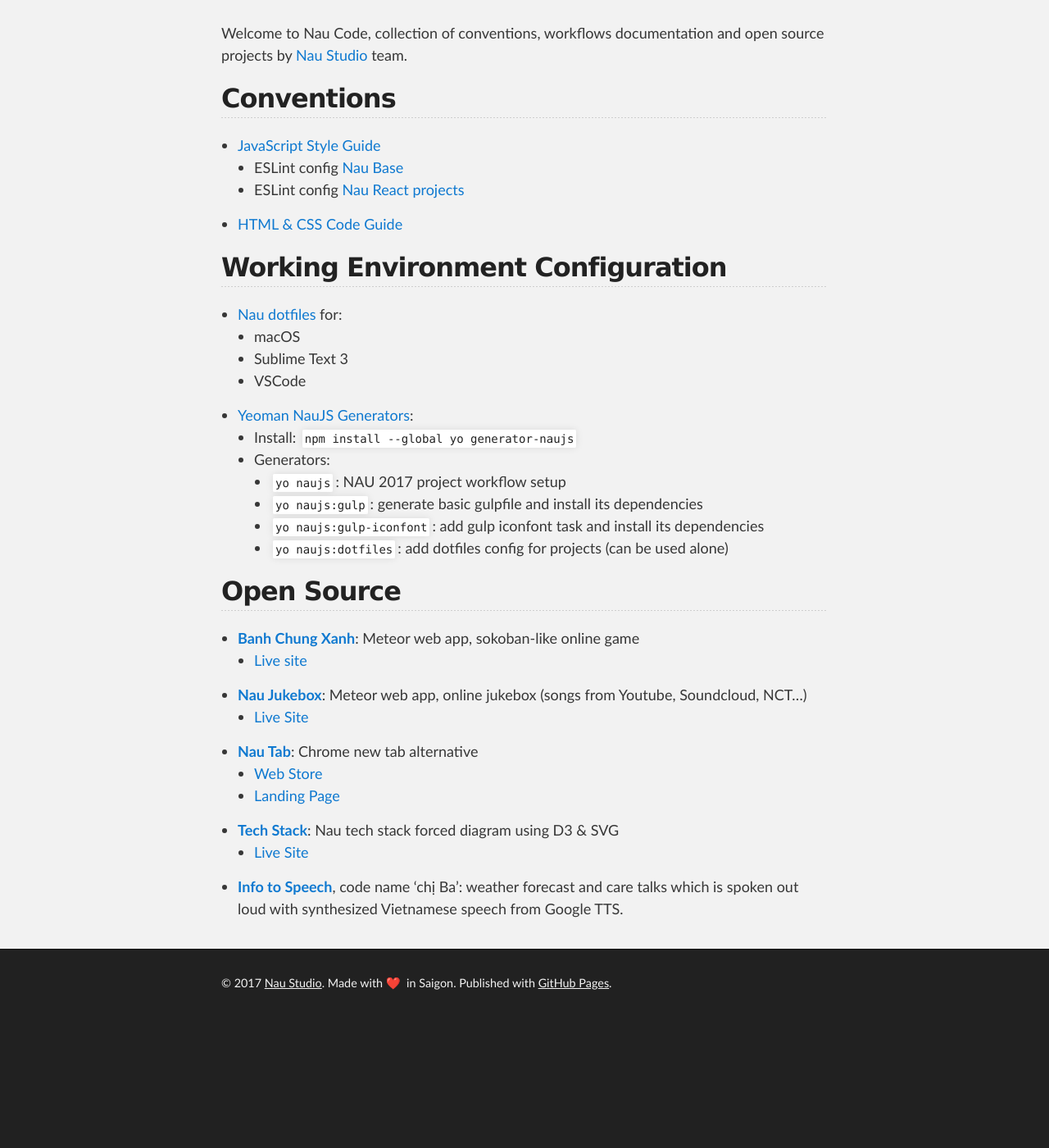
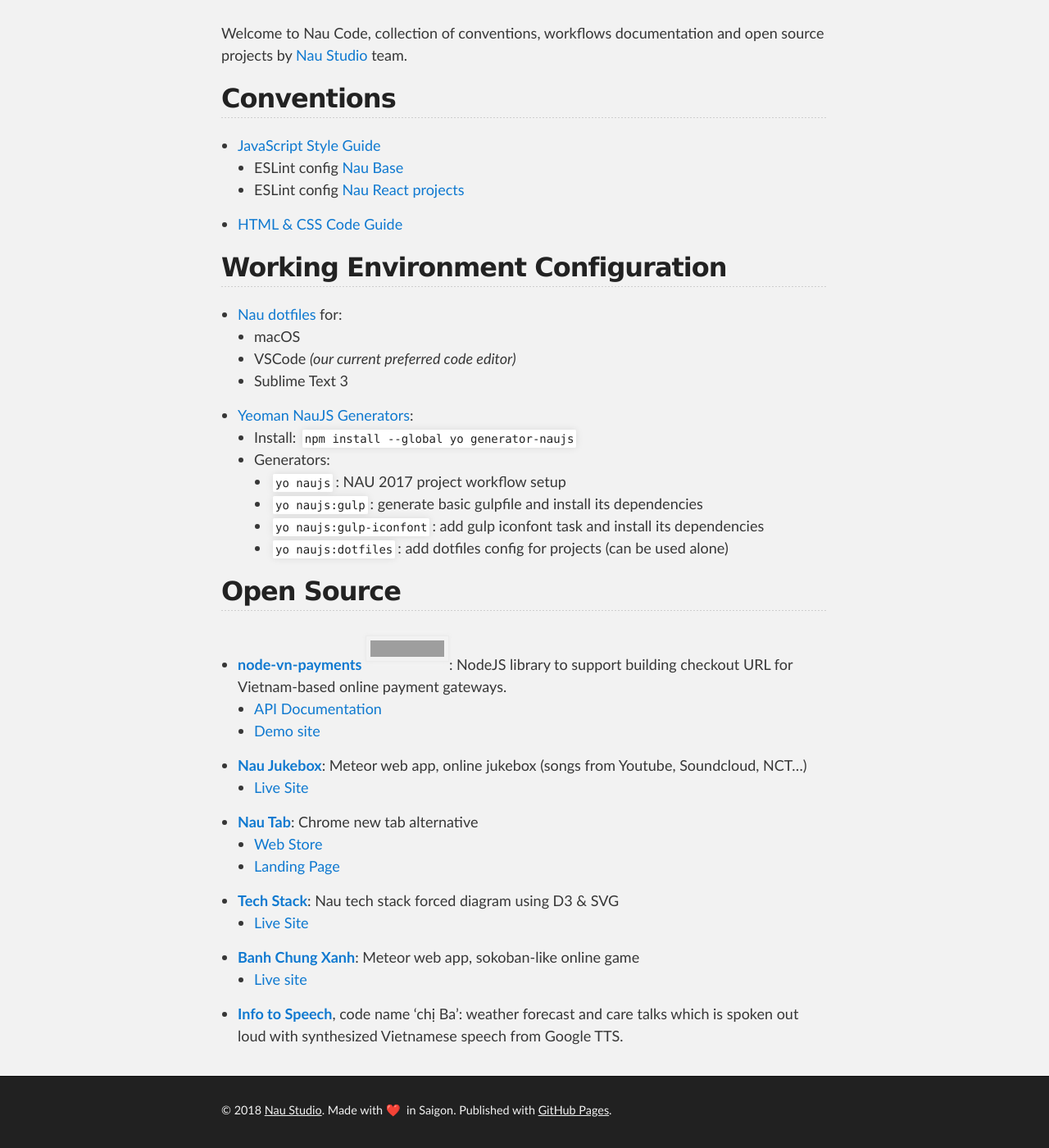
Before and after one commit to naustudio/naustudio.github.io, a Jekyll site: the page built from index.md, in a window 1280 px wide and 1400 px high, scrolled down 233 px. Shown: the whole window at 82% size. Built offline with Jekyll 4.4.1, drawn with Linux system fonts in a browser that asks for light colours; our own code applies the rules of GitHub Pages for plain Markdown files; before the commit the page ends 1478 px from its top, so only the background shows below that; grey boxes are pictures that could not be loaded.

Commit message:
Add node-vn-payments listing; update copyright year

```diff
--- a/_layouts/default.html
+++ b/_layouts/default.html
@@ -41,7 +41,7 @@
     <!-- FOOTER  -->
     <div id="footer_wrap" class="outer">
       <footer class="inner">
-        <p class="copyright">&copy; 2017 <a href="https://naustud.io">Nau Studio</a>. Made with ❤️&nbsp; in Saigon. Published with <a href="https://pages.github.com">GitHub Pages</a>.</p>
+        <p class="copyright">&copy; 2018 <a href="https://naustud.io">Nau Studio</a>. Made with ❤️&nbsp; in Saigon. Published with <a href="https://pages.github.com">GitHub Pages</a>.</p>
       </footer>
     </div>
 
--- a/index.md
+++ b/index.md
@@ -18,8 +18,8 @@
 
 - [Nau dotfiles](https://github.com/naustudio/dotfiles) for:
   + macOS
+  + VSCode _(our current preferred code editor)_
   + Sublime Text 3
-  + VSCode
 
 - [Yeoman NauJS Generators](https://www.npmjs.com/package/generator-naujs):
   + Install: `npm install --global yo generator-naujs`
@@ -31,8 +31,9 @@
 
 ## Open Source
 
-- [__Banh Chung Xanh__](https://github.com/naustudio/banh-chung-xanh): Meteor web app, sokoban-like online game
-  + [Live site](https://banhchungxanh.naustud.io/vi)
+- [__node-vn-payments__](https://github.com/naustudio/node-vn-payments) [![npm version](https://img.shields.io/npm/v/vn-payments.svg)](https://www.npmjs.com/package/vn-payments): NodeJS library to support building checkout URL for Vietnam-based online payment gateways.
+  + [API Documentation](https://code.naustud.io/node-vn-payments/)
+  + [Demo site](https://vn-payments-demo.now.sh/)
 - [__Nau Jukebox__](https://github.com/naustudio/nau-jukebox): Meteor web app, online jukebox (songs from Youtube, Soundcloud, NCT...)
   + [Live Site](https://jukebox.naustud.io)
 - [__Nau Tab__](https://github.com/trongthanh/nau-chrome-tab): Chrome new tab alternative
@@ -40,4 +41,6 @@
   + [Landing Page](https://naustud.io/start)
 - [__Tech Stack__](https://github.com/naustudio/techstack): Nau tech stack forced diagram using D3 & SVG
   + [Live Site](https://naustud.io/tech-stack/)
+- [__Banh Chung Xanh__](https://github.com/naustudio/banh-chung-xanh): Meteor web app, sokoban-like online game
+  + [Live site](https://banhchungxanh.naustud.io/vi)
 - [__Info to Speech__](https://github.com/trongthanh/info-to-speech), code name 'chị Ba': weather forecast and care talks which is spoken out loud with synthesized Vietnamese speech from Google TTS.
```
Also changed, not shown: README.md.
